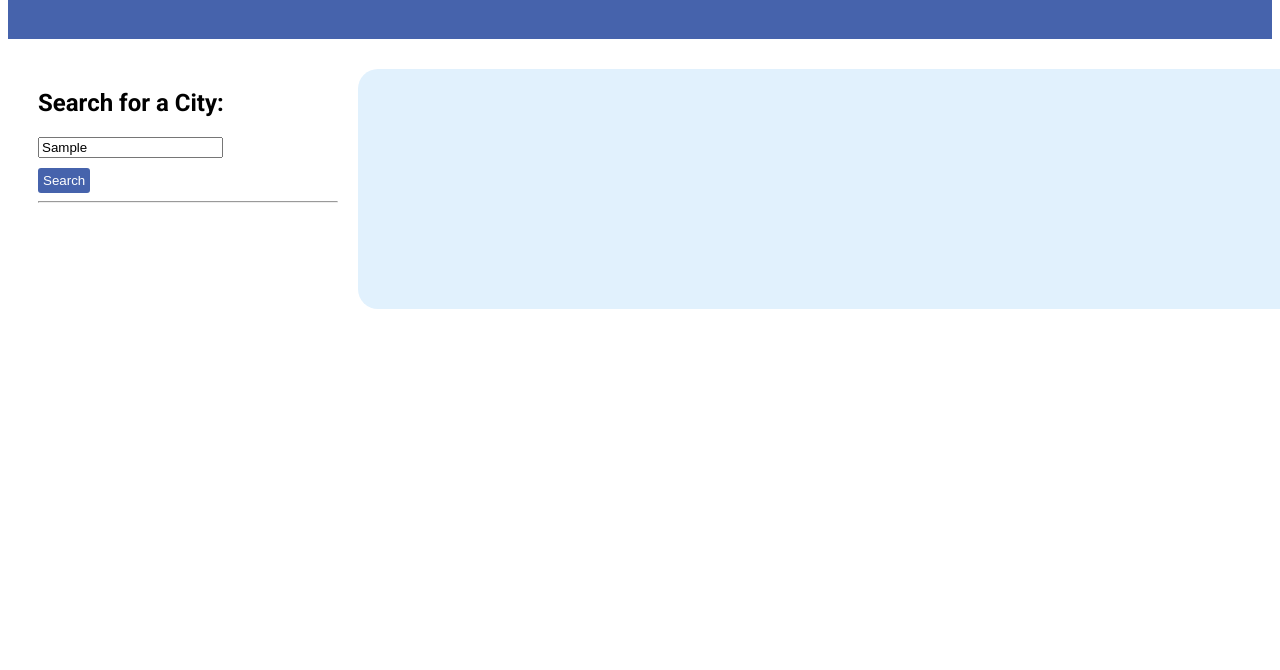
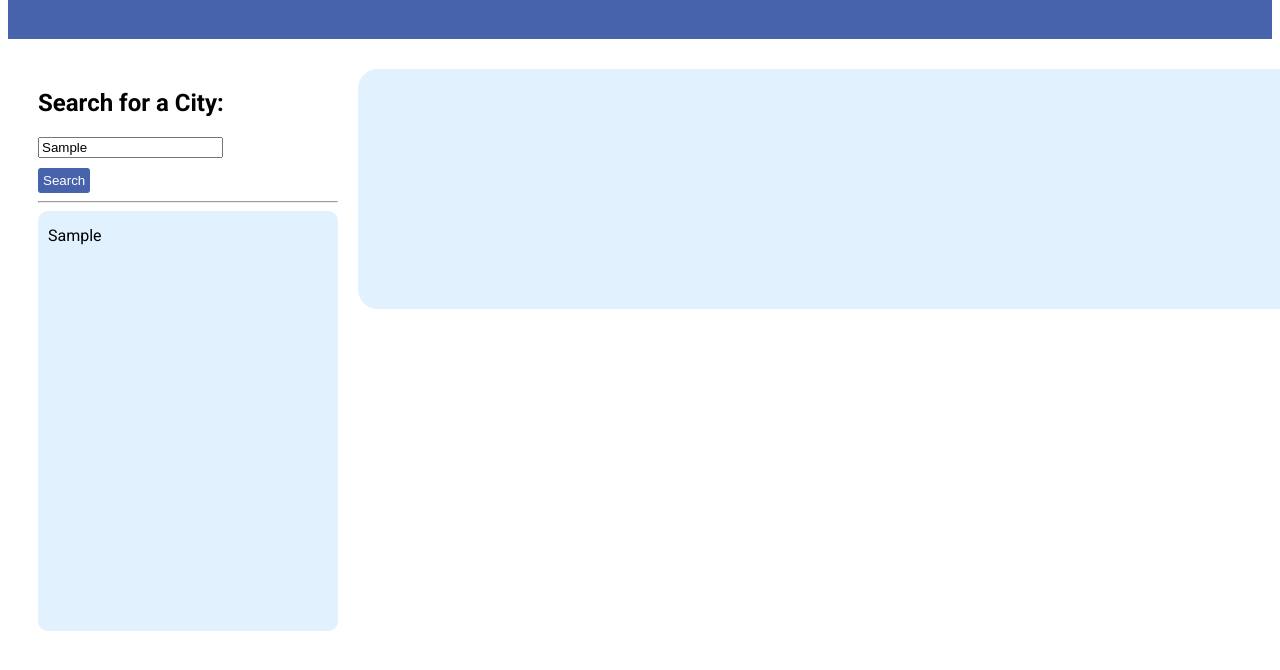
Before and after one commit to tg-ivy/toms-weather-app, a plain HTML site: page index.html in a window 1280 px wide. Both pictures are taken after typing "Sample" into the empty fields and a click on the button "Search". Shown: the part 90-760 px from the top of the page. Drawn offline with nearby package versions, Linux system fonts and the light colour scheme; no server answers.

Commit message:
add local storage history

```diff
--- a/index.html
+++ b/index.html
@@ -51,6 +51,10 @@
         <section id="today" class="mt-3" role="region" aria-live="polite"></section>
         <section id="forecast" class="row mt-3" role="region" aria-live="polite"></section>
       </div>
+
+      <div id="history-container">
+
+      </div>
     </div>
 
     <div class="row-two">
--- a/script.js
+++ b/script.js
@@ -8,6 +8,8 @@ const apiKey = "7867288bff076c11ab0fe1c5a52166df"
 // For form
 const inputEl = document.getElementById('search-input');
 const submitEL = document.getElementById('search-button');
+const historyEl = document.getElementById('history-container')
+let searchArr =[];
 
 // For later use
 let userSearch;
@@ -30,6 +32,9 @@ submitEL.addEventListener('click', (e) => {
 
     userSearch = inputEl.value;
     console.log(userSearch)
+
+    addToStorage(userSearch);
+    addToHistoryElement();
     createURL(userSearch);
     fetchData();
 });
@@ -94,3 +99,38 @@ function fetchData() {
         }
     })
 }
+
+// Function that adds search to local storage
+function addToStorage(searchInput) {
+    searchArr.push(searchInput);
+    localStorage.setItem("History", JSON.stringify(searchArr));
+    console.log('local below')
+    console.log(localStorage)
+}
+
+
+// Function that appends search to search history element in HTML
+
+function addToHistoryElement() {
+    let historyArr = JSON.parse(localStorage.getItem("History"));
+    for (i = 0; i < historyArr.length; i++) {
+        // Appends city to search history
+        let cityEl = document.createElement('div');
+        cityEl.textContent = historyArr[i];
+        console.log(historyEl)
+        historyEl.appendChild(cityEl);
+
+        // Adds event listener to each city element
+        cityEl.addEventListener('click', (e) => {
+            e.preventDefault();
+
+            createURL(cityEl.textContent);
+            fetchData();
+        })
+
+    }
+}
+
+// Calling the function on page load
+
+addToHistoryElement();
--- a/style.css
+++ b/style.css
@@ -23,6 +23,8 @@ header h1 {
 
 .row {
     width: 300px;
+    display: flex;
+    flex-direction: column;
 }
 
 #search-button {
@@ -58,3 +60,15 @@ header h1 {
     border-radius: 5px;
 
 }
+
+#history-container {
+    height: 400px;
+    background-color: #e1f1fd;
+    padding: 10px;
+    border-radius: 10px;
+}
+
+#history-container div {
+    cursor: pointer;
+    margin-top: 5px;
+}
```
